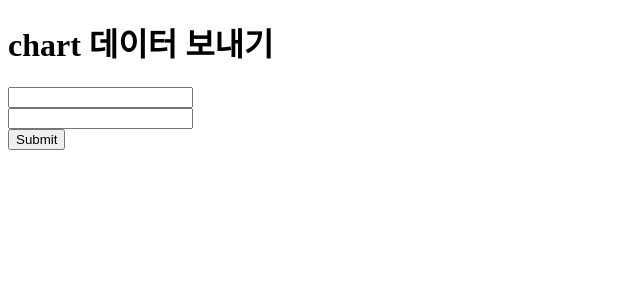
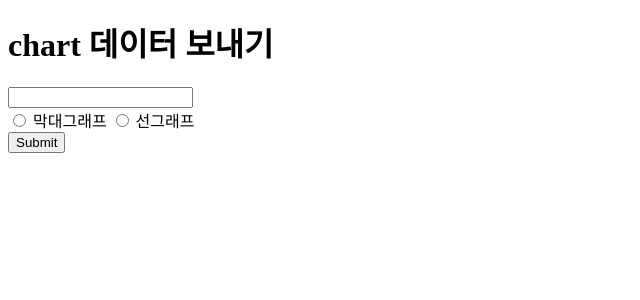
Before and after one commit to bsmoon-86/ubion_m_5, a Flask app: page /second in a window 1280 px wide. Shown: the part 264-564 px from the top of the page, without its empty margins (0-640 px from the left). Run offline with Flask 3, Linux system fonts and the light colour scheme.

Commit message:
Update page2.html

```diff
--- a/web_0509/templates/page2.html
+++ b/web_0509/templates/page2.html
@@ -37,7 +37,24 @@
         <!-- select키 값, type 키 값의 input 태그 생성 -->
         <input type="text" name="select">
         <br>
-        <input type="text" name="type">
+        <!-- <input type="text" name="type"> -->
+        <!--
+            유저가 값을 입력하는 것이 아니라
+            값들중에서 데이터를 선택하도록 태그를 생성
+        -->
+        <!-- <select name="type"> -->
+            <!-- 유저가 선택할수 있는 목록 -->
+            <!-- <option value="bar">막대그래프</option>
+            <option value="line">선그래프</option>
+        </select> -->
+        <!-- radio button 생성 -->
+        <!-- radio button과 label을 연결 -->
+        <input type="radio" name="type"
+        value="bar" id="r1">
+        <label for="r1">막대그래프</label>
+        <input type="radio" name="type"
+        value="line" id="r2">
+        <label for="r2">선그래프</label>
         <br>
         <input type="submit">
     </form>
```
